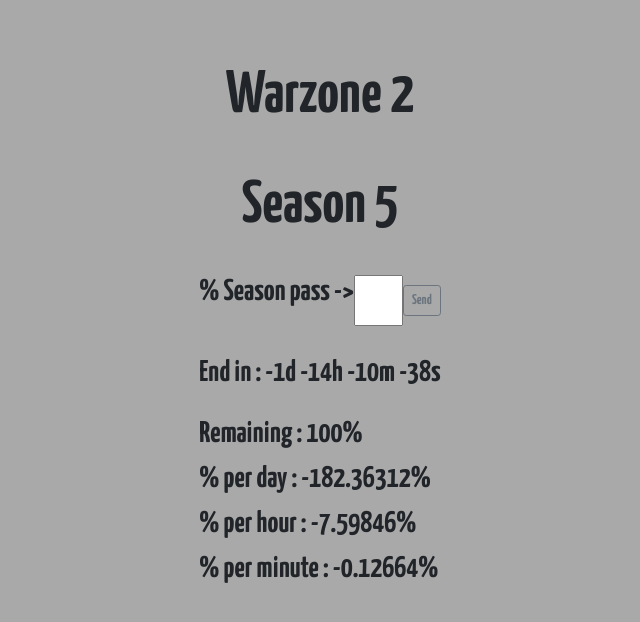
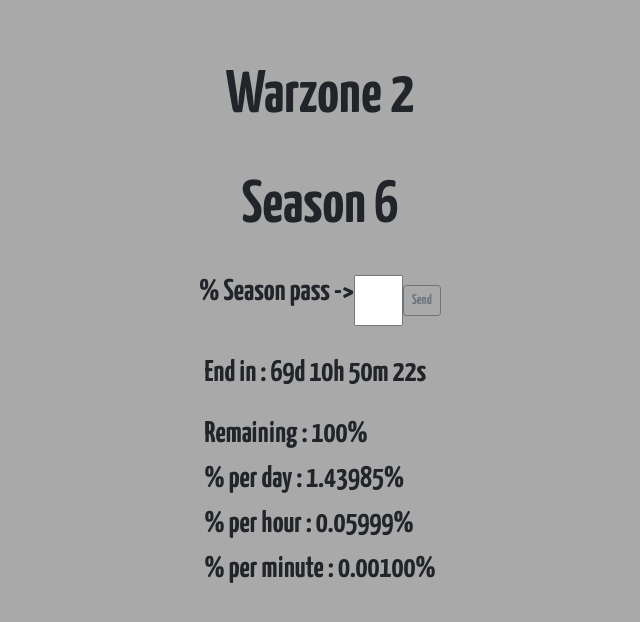
Before and after one commit to JMgranaBUAB/warzone, a plain HTML site: page index.html in a window 1280 px wide. Shown: the whole page, without its empty margins (320-960 px from the left). Drawn offline with nearby package versions, Linux system fonts and the light colour scheme.

Commit message:
season 6 change new date

```diff
--- a/index.html
+++ b/index.html
@@ -17,7 +17,7 @@
 
         <!-- <img src="./img/warzoneT5.jpg"  alt="Banner Warzone" class="img-fluid rounded " class="img-fluid">     -->
         <h1 class="h1Titulo">Warzone 2</h1>
-        <h2 class="h1Titulo">Season 5</h2>
+        <h2 class="h1Titulo">Season 6</h2>
         <!-- <h2 class="h1Titulo">Proximamente</h2> -->
 
         <section class="sectionSend">
@@ -44,7 +44,7 @@
 
         <script>
             document.addEventListener('DOMContentLoaded', () => {
-            const DATE_TARGET = new Date('9/27/2023 6:00 PM'); //mm/dd/yyyy
+            const DATE_TARGET = new Date('12/6/2023 6:00 PM'); //mm/dd/yyyy
               // DOM for render
             const SPAN_DAYS = document.querySelector('span#days');
             const SPAN_HOURS = document.querySelector('span#hours');
--- a/index.js
+++ b/index.js
@@ -23,7 +23,7 @@ function mostrarNivel() {
 
 function tiempoRestante(nivelRestante) {
     let ahora = new Date;
-    let limite = new Date("September 27, 2023 18:00:00")/* 2/1/2023 11:00 AM */
+    let limite = new Date("December 6, 2023 18:00:00")/* 2/1/2023 11:00 AM */
     let diff = limite - ahora
 
     let resultado = document.getElementById("resultado")
```
